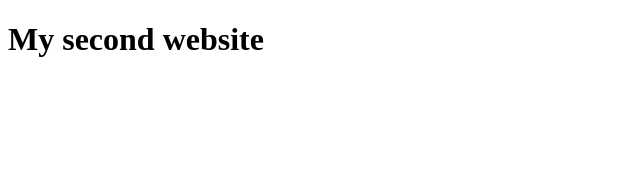
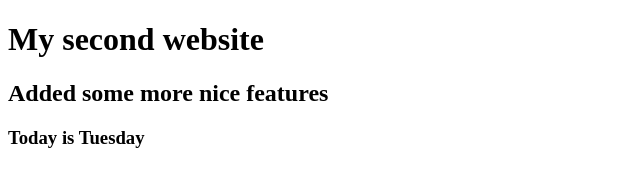
Before and after one commit to Atikurr912/my-second-website, a plain HTML site: page index.html in a window 1280 px wide. Shown: the whole page, without its empty margins (0-640 px from the left). Drawn offline with Linux system fonts and the light colour scheme.

Commit message:
added more features

```diff
--- a/index.html
+++ b/index.html
@@ -7,5 +7,7 @@
 </head>
 <body>
     <h1>My second website</h1>
+    <h2>Added some more nice features</h2>
+    <h3>Today is Tuesday</h3>
 </body>
 </html>
```
